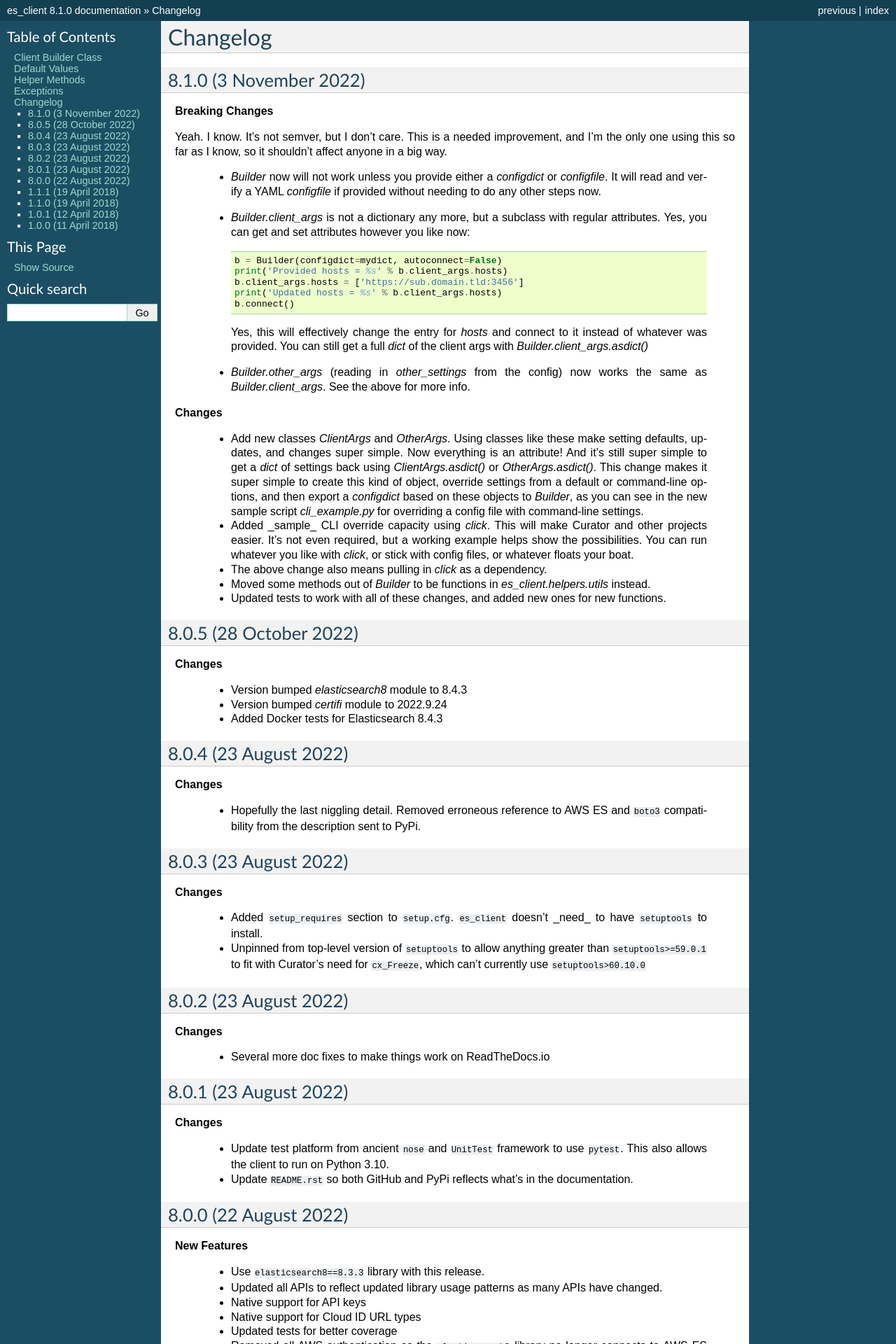
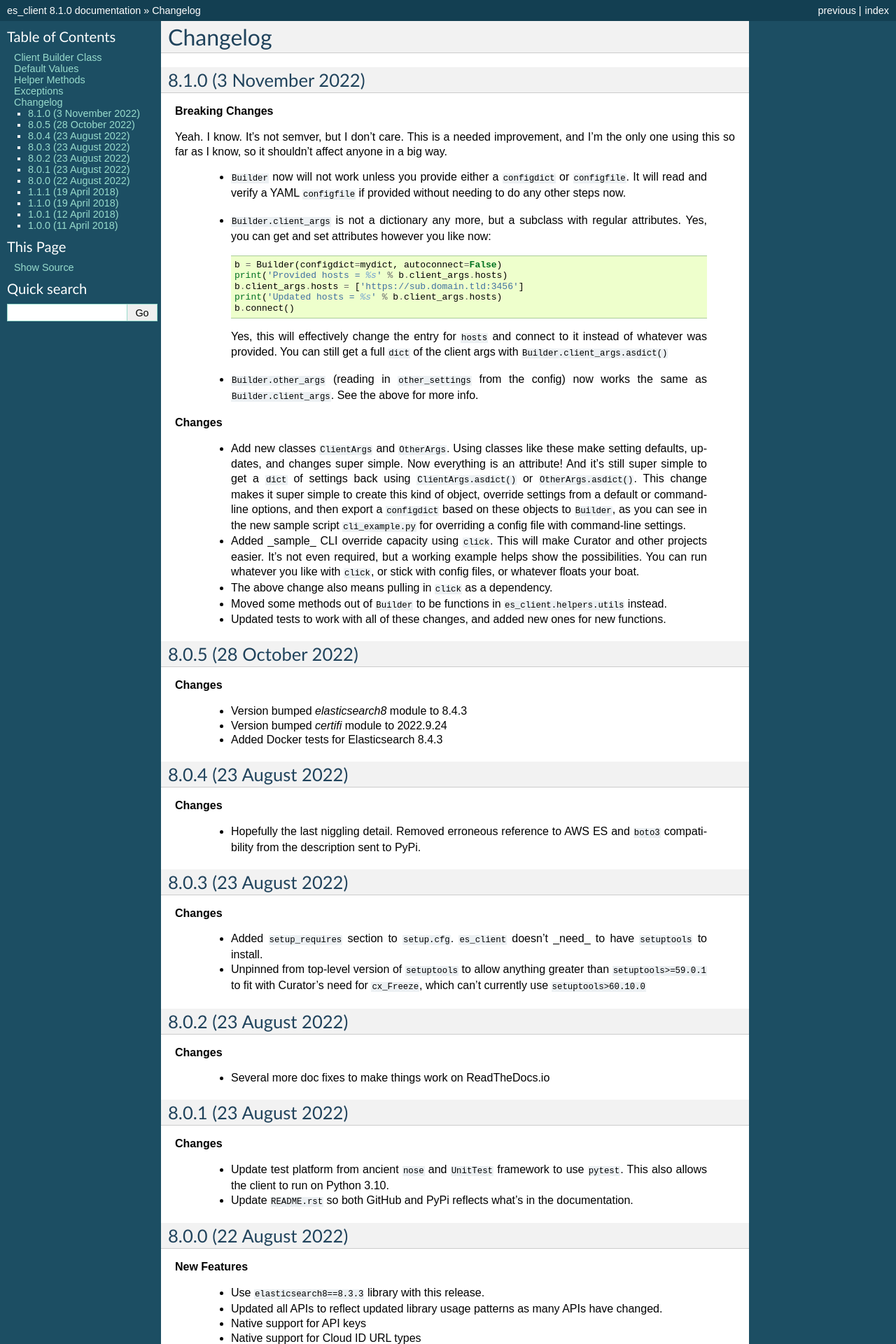
Before and after one commit to untergeek/es_client, a Sphinx documentation site: the page built from docs/Changelog.rst, in a window 1280 px wide. Shown: the top 1920 px of the page at 70% size. Built offline with Sphinx 7.4.7, drawn with Linux system fonts in a browser that asks for light colours.

```diff
--- a/docs/Changelog.rst
+++ b/docs/Changelog.rst
@@ -11,9 +11,9 @@ Changelog
 Yeah. I know. It's not semver, but I don't care. This is a needed improvement, and I'm the only one
 using this so far as I know, so it shouldn't affect anyone in a big way.
 
-  * `Builder` now will not work unless you provide either a `configdict` or `configfile`. It will
-    read and verify a YAML `configfile` if provided without needing to do any other steps now.
-  * `Builder.client_args` is not a dictionary any more, but a subclass with regular attributes.
+  * ``Builder`` now will not work unless you provide either a ``configdict`` or ``configfile``. It will
+    read and verify a YAML ``configfile`` if provided without needing to do any other steps now.
+  * ``Builder.client_args`` is not a dictionary any more, but a subclass with regular attributes.
     Yes, you can get and set attributes however you like now:
 
     .. code-block:: python
@@ -24,25 +24,25 @@ using this so far as I know, so it shouldn't affect anyone in a big way.
       print('Updated hosts = %s' % b.client_args.hosts)
       b.connect()
 
-    Yes, this will effectively change the entry for `hosts` and connect to it instead of whatever was provided.
-    You can still get a full `dict` of the client args with `Builder.client_args.asdict()`
-  * `Builder.other_args` (reading in `other_settings` from the config) now works the same as
-    `Builder.client_args`. See the above for more info.
+    Yes, this will effectively change the entry for ``hosts`` and connect to it instead of whatever was provided.
+    You can still get a full ``dict`` of the client args with ``Builder.client_args.asdict()``
+  * ``Builder.other_args`` (reading in ``other_settings`` from the config) now works the same as
+    ``Builder.client_args``. See the above for more info.
 
 **Changes**
 
-  * Add new classes `ClientArgs` and `OtherArgs`. Using classes like these make setting defaults,
+  * Add new classes ``ClientArgs`` and ``OtherArgs``. Using classes like these make setting defaults,
     updates, and changes super simple. Now everything is an attribute! And it's still super simple
-    to get a `dict` of settings back using `ClientArgs.asdict()` or `OtherArgs.asdict()`. This
+    to get a ``dict`` of settings back using ``ClientArgs.asdict()`` or ``OtherArgs.asdict()``. This
     change makes it super simple to create this kind of object, override settings from a default or
-    command-line options, and then export a `configdict` based on these objects to `Builder`, as
-    you can see in the new sample script `cli_example.py` for overriding a config file with
+    command-line options, and then export a ``configdict`` based on these objects to ``Builder``, as
+    you can see in the new sample script ``cli_example.py`` for overriding a config file with
     command-line settings.
-  * Added _sample_ CLI override capacity using `click`. This will make Curator and other projects
+  * Added _sample_ CLI override capacity using ``click``. This will make Curator and other projects
     easier. It's not even required, but a working example helps show the possibilities. You can
-    run whatever you like with `click`, or stick with config files, or whatever floats your boat.
-  * The above change also means pulling in `click` as a dependency.
-  * Moved some methods out of `Builder` to be functions in `es_client.helpers.utils` instead.
+    run whatever you like with ``click``, or stick with config files, or whatever floats your boat.
+  * The above change also means pulling in ``click`` as a dependency.
+  * Moved some methods out of ``Builder`` to be functions in ``es_client.helpers.utils`` instead.
   * Updated tests to work with all of these changes, and added new ones for new functions.
 
 8.0.5 (28 October 2022)
```
